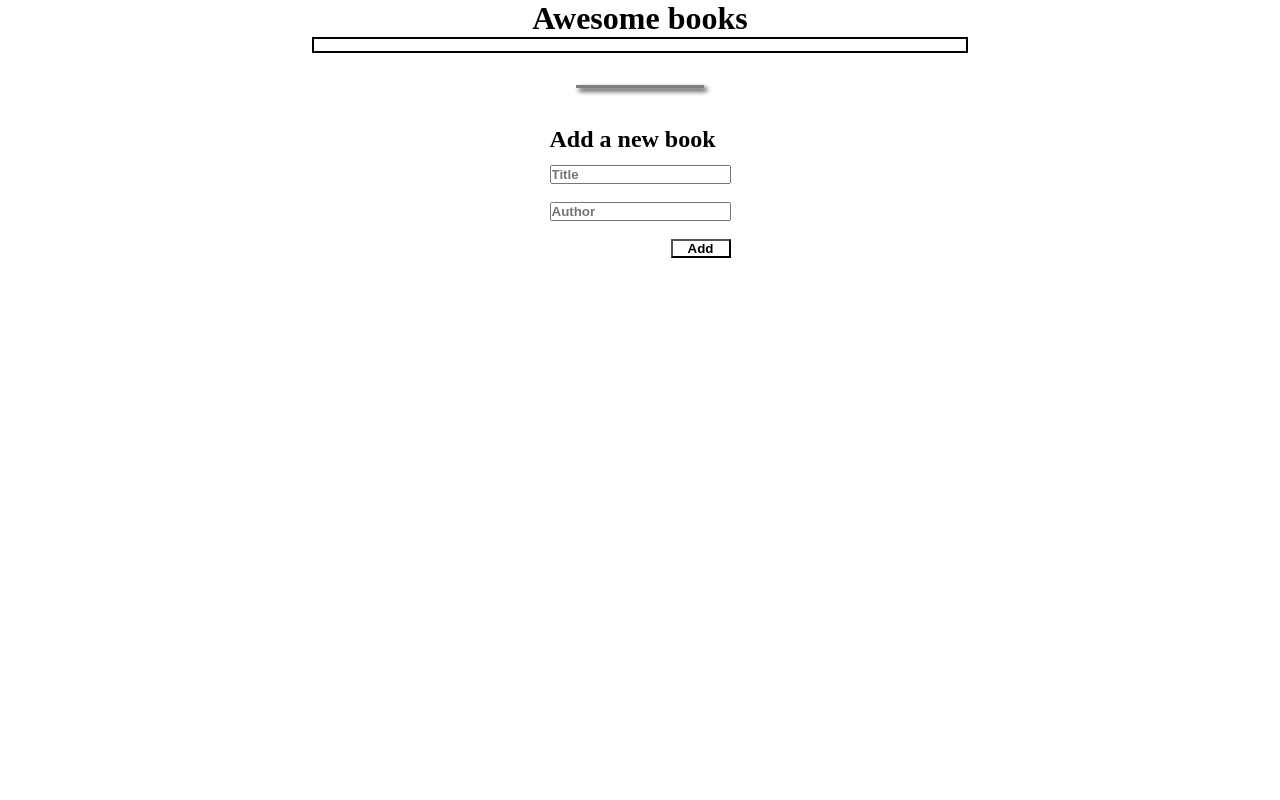
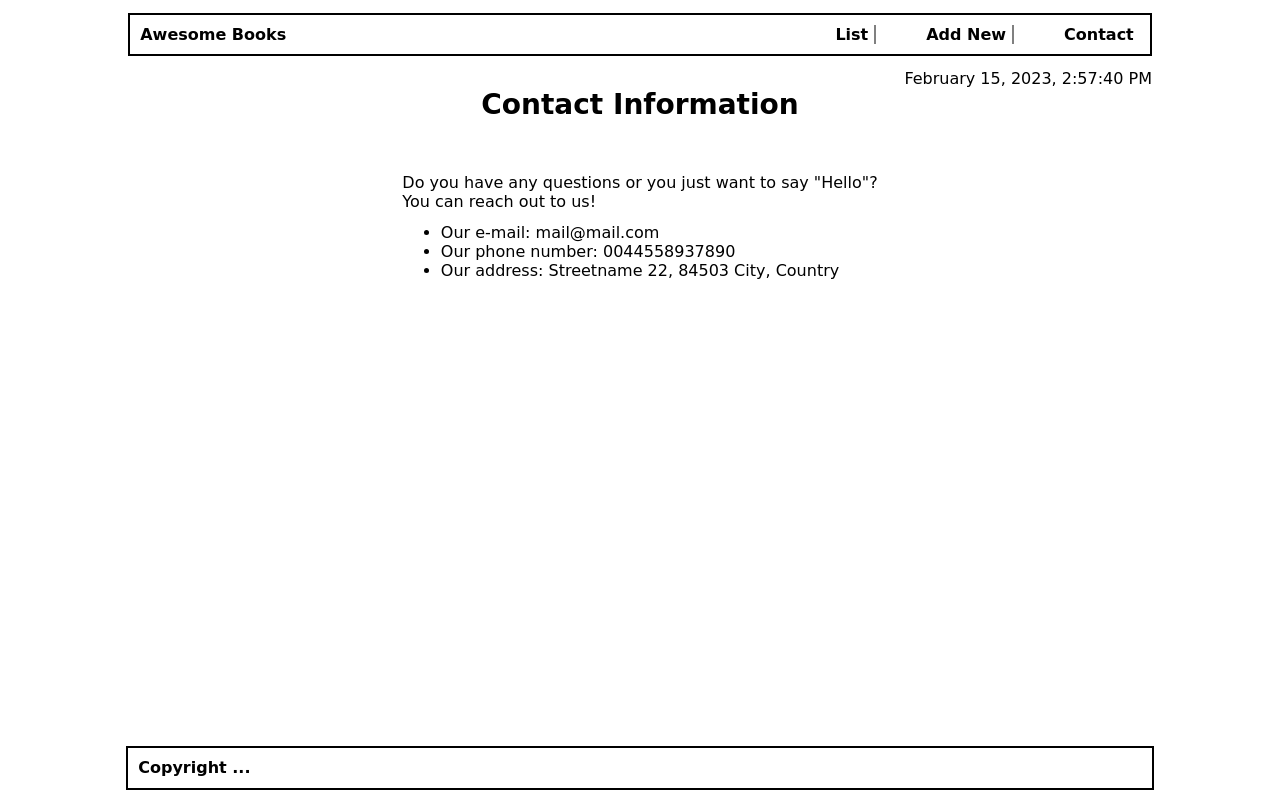
Before and after one commit to ismailmunyentwari9/books, a website: page index.html in a window 1280 px wide. Drawn offline with Linux system fonts and the light colour scheme.

Commit message:
Add Single page navigation

```diff
--- a/index.html
+++ b/index.html
@@ -1,32 +1,61 @@
 <html lang="en">
-<head>
-    <meta charset="UTF-8">
-    <meta http-equiv="X-UA-Compatible" content="IE=edge">
-    <meta name="viewport" content="width=device-width, initial-scale=1.0">
-    <link rel="stylesheet" href="style.css">
+  <head>
+    <meta charset="UTF-8" />
+    <meta http-equiv="X-UA-Compatible" content="IE=edge" />
+    <meta name="viewport" content="width=device-width, initial-scale=1.0" />
+    <link rel="stylesheet" href="style.css" />
     <title>Document</title>
-</head>
-<body>
+  </head>
+  <body>
+    <header>
+      <nav>
+        <h3 class="logo">Awesome Books</h3>
+        <ul class="nav-links">
+          <li class="borderRight"><a class="listLink" href="#">List</a></li>
+          <li class="borderRight">
+            <a class="addNewLink" href="#">Add New</a>
+          </li>
+          <li><a class="contactLink" href="#">Contact</a></li>
+        </ul>
+      </nav>
+    </header>
+    <p class="date"></p>
     <main>
-        <h1>Awesome books</h1>
+      <section class="bookList hide">
+        <h3>All awesome books</h3>
+        <div class="big-lists-container"></div>
+      </section>
 
-        <div class="big-lists-container">
-
-        </div>
-        <div class="border"></div>
-
-        <div class="form">
-            <h2>Add a new book</h2>
-            <form >
-                <input type="text" placeholder="Title" required id="title"><br><br>
-                <input type="text" placeholder="Author" required id="author"><br><br>
-                <button>Add</button>
-            </form>
-        </div>
-
-
-
+      <section class="addBook form hide">
+        <h3>Add a new book</h3>
+        <form>
+          <input type="text" placeholder="Title" required id="title" />
+          <input
+            class="lastInput"
+            type="text"
+            placeholder="Author"
+            required
+            id="author"
+          />
+          <button class="addBtn">Add</button>
+        </form>
+      </section>
+      <section class="contact active">
+        <h3>Contact Information</h3>
+        <p>
+          Do you have any questions or you just want to say "Hello"?<br />
+          You can reach out to us!
+        </p>
+        <ul>
+          <li>Our e-mail: mail@mail.com</li>
+          <li>Our phone number: 0044558937890</li>
+          <li>Our address: Streetname 22, 84503 City, Country</li>
+        </ul>
+      </section>
+      <footer>
+        <h3>Copyright ...</h3>
+      </footer>
     </main>
     <script src="index.js"></script>
-</body>
+  </body>
 </html>
--- a/index.js
+++ b/index.js
@@ -32,7 +32,7 @@ class AwesomeLibrary {
     const datas = uniqueBooks
       .map(
         (book) => `<div class="book-lists">
-                <div><p>"${book.title}"</p>by<p>${book.author}</p></div>
+                <div class="listText"><p>"${book.title}"</p>by<p>${book.author}</p></div>
                 <button class="clean" data-id=${book.id}>Remove</button>
               </div>`,
       )
@@ -63,3 +63,40 @@ formButton.addEventListener('submit', (e) => {
   AwesomeLibrary.addBook(title.value, author.value);
   AwesomeLibrary.cleanInputs();
 });
+
+const listLink = document.querySelector('.listLink');
+const addNewLink = document.querySelector('.addNewLink');
+const contactLink = document.querySelector('.contactLink');
+const bookList = document.querySelector('.bookList');
+const addBook = document.querySelector('.addBook');
+const contact = document.querySelector('.contact');
+const date = document.querySelector('.date');
+
+listLink.addEventListener('click', () => {
+  bookList.classList.remove('hide');
+  addBook.classList.add('hide');
+  contact.classList.add('hide');
+});
+
+addNewLink.addEventListener('click', () => {
+  addBook.classList.remove('hide');
+  bookList.classList.add('hide');
+  contact.classList.add('hide');
+});
+
+contactLink.addEventListener('click', () => {
+  contact.classList.remove('hide');
+  addBook.classList.add('hide');
+  bookList.classList.add('hide');
+});
+
+const currentDate = new Date();
+const datetime = currentDate.toLocaleDateString('en-US', {
+  dateStyle: 'long',
+});
+
+const time = currentDate.toLocaleTimeString('en-US', {
+  timeStyle: 'medium',
+});
+
+date.innerHTML = `${datetime}, ${time}`;
--- a/style.css
+++ b/style.css
@@ -1,6 +1,61 @@
 * {
   padding: 0;
   margin: 0;
+  font-family: cursive;
+  font-size: 16px;
+}
+
+body {
+  position: relative;
+}
+
+/* ------------------------The Navigation Bar -------------------------------- */
+header {
+  padding: 1% 10%;
+  color: #000;
+}
+
+nav {
+  display: grid;
+  grid-template-columns: 1fr 1fr;
+  align-items: center;
+  border: 2px solid #000;
+  padding: 1%;
+}
+
+nav ul {
+  display: flex;
+  justify-content: flex-end;
+  align-items: center;
+  gap: 10%;
+}
+
+nav ul li {
+  list-style: none;
+}
+
+nav ul li a {
+  text-decoration: none;
+  color: #000;
+  font-weight: 600;
+  margin-right: 6px;
+}
+
+.borderRight {
+  border-right: 2px solid gray;
+}
+
+nav ul li a:hover {
+  color: #a8a4a4;
+}
+
+nav ul li a:active {
+  color: blue;
+}
+
+.date {
+  text-align: end;
+  padding-right: 10%;
 }
 
 main {
@@ -10,63 +65,108 @@ main {
   align-items: center;
 }
 
+section h3 {
+  font-size: 28px;
+  margin-bottom: 40px;
+}
+
 hr {
   width: 80%;
   margin-left: 0;
 }
 
+.bookList {
+  text-align: center;
+  width: 80%;
+  padding: 1% 10%;
+}
+
 .big-lists-container {
   border: 2px solid black;
-  margin-bottom: 2rem;
-  padding-bottom: 12px;
-  padding-right: 12px;
-  width: 50%;
 }
 
 .book-lists {
   display: flex;
-  margin-top: 5px;
-  font-size: 20px;
-  width: 100%;
   justify-content: space-between;
+  align-items: center;
+  padding: 1%;
+}
+
+.listText {
+  display: flex;
+  align-items: center;
+  justify-content: flex-start;
+  gap: 6px;
 }
 
 .book-lists:nth-child(even) {
   background-color: gray;
 }
 
-.book-lists div {
-  width: 70%;
+.addBook {
+  width: 80%;
   display: flex;
-  gap: 10px;
-  font-weight: bold;
+  flex-direction: column;
+  justify-content: center;
   align-items: center;
 }
 
-form button {
-  padding: 0 15px;
-  float: right;
-  background-color: white;
-  font-weight: bold;
+.addBook form {
+  display: flex;
+  flex-direction: column;
+  justify-content: center;
+  align-items: center;
+  gap: 16px;
+  width: 100%;
 }
 
-.book-lists button {
-  background-color: white;
-  padding: 0 15px;
-  box-shadow: 4px 4px 4px black;
+.addBook form input {
+  width: 80%;
+  padding: 1%;
 }
 
-.border {
-  width: 10%;
-  border-bottom: 3px solid gray;
-  margin-bottom: 3%;
-  box-shadow: 3px 3px 5px black;
+.lastInput {
+  margin-bottom: 30px;
 }
 
-.form h2 {
-  margin-bottom: 12px;
+.addBtn {
+  align-self: flex-end;
+  padding: 1% 3%;
+  margin-right: 10%;
 }
 
-input::placeholder {
-  font-weight: bold;
+.addBtn:hover {
+  color: #fff;
+  background-color: gray;
 }
+
+.contact {
+  display: block;
+  display: flex;
+  flex-direction: column;
+  justify-content: center;
+  align-items: center;
+  gap: 12px;
+  width: 100%;
+}
+
+.address-div {
+  padding: 0;
+}
+
+footer {
+  width: 80%;
+  border: 2px solid #000;
+  position: absolute;
+  bottom: 0;
+  height: 2.5rem;
+  margin-bottom: 10px;
+}
+
+footer h3 {
+  padding: 1%;
+}
+
+.hide {
+  display: none;
+}
```
